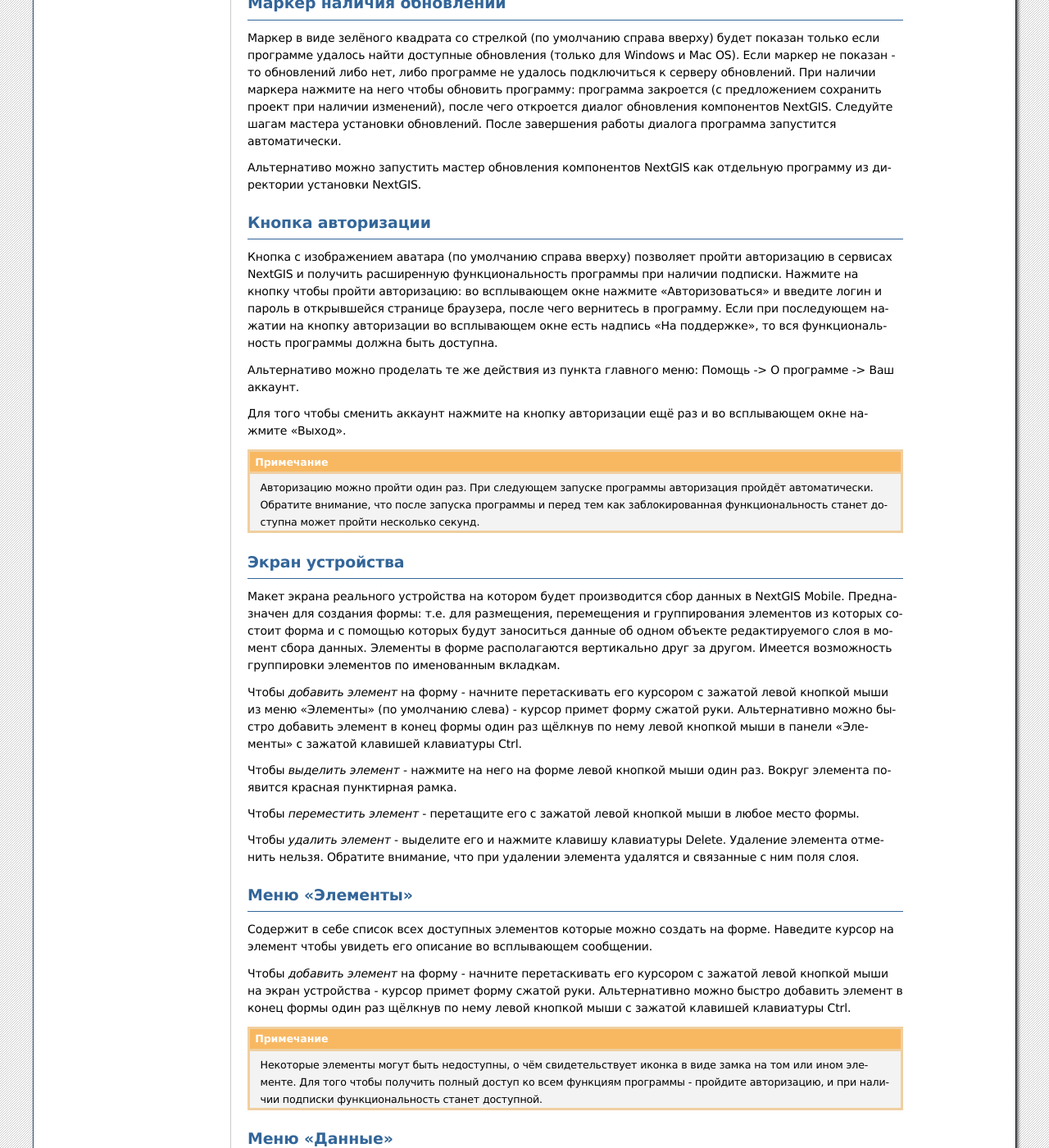
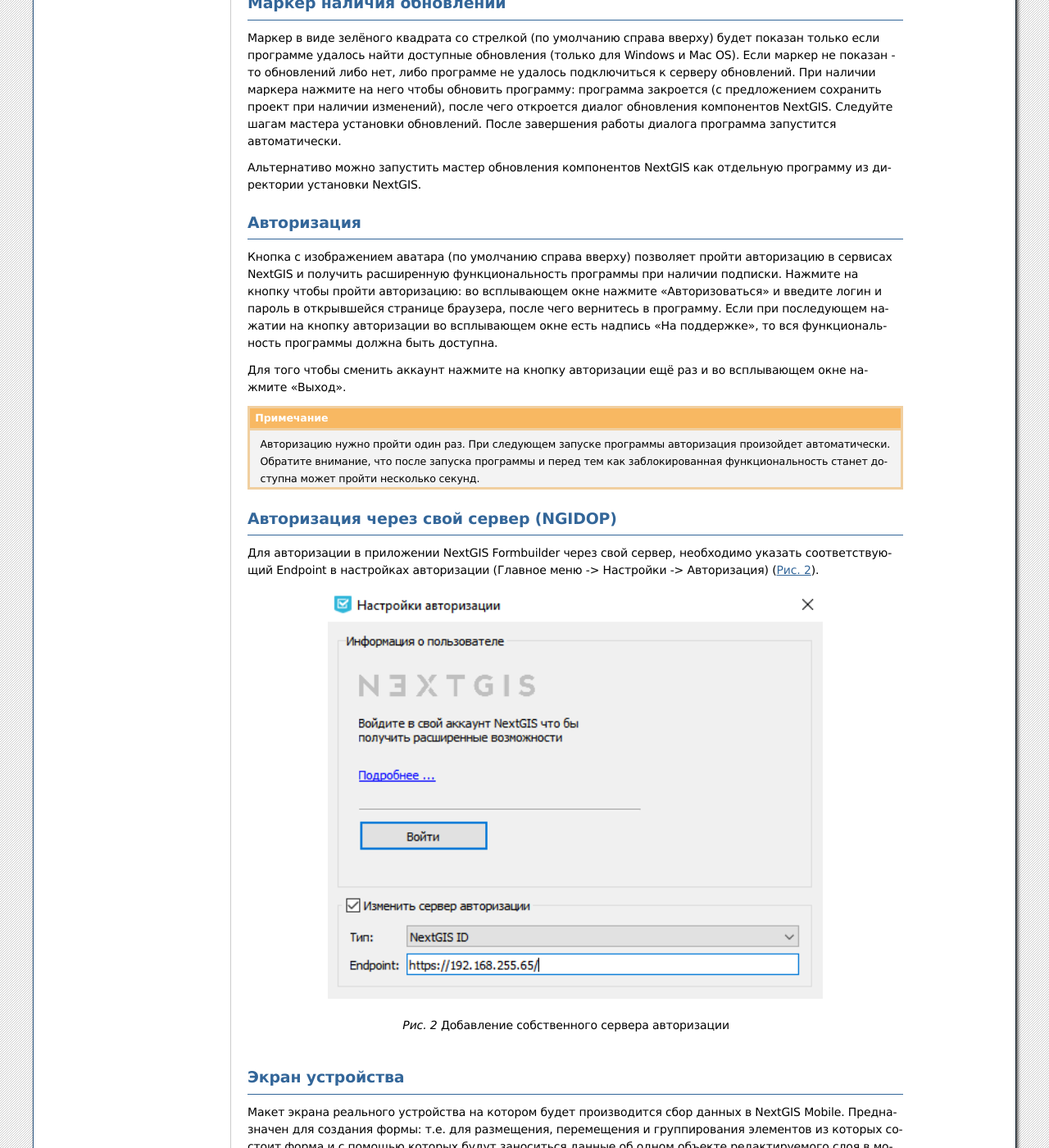
Before and after one commit to nextgis/docs_formbuilder, a Sphinx documentation site: the page built from source/gui.rst, in a window 1280 px wide and 1400 px high, scrolled down 1938 px. Shown: the whole window at 82% size. Built offline with Sphinx 7.4.7, drawn with Linux system fonts in a browser that asks for light colours; formulas are drawn with MathJax 3; some of the changed text lies outside the part shown.

Commit message:
about ngidop

```diff
--- a/source/gui.rst
+++ b/source/gui.rst
@@ -12,7 +12,7 @@
    :align: center
    :width: 16cm
 
-   Внешний вид интерфейса приложения Formbuilder.
+   Внешний вид интерфейса приложения Formbuilder
 
    Цифрами обозначено: 1 - главное меню; 2 - панель инструментов; 3 - маркер наличия обновлений; 4 - кнопка авторизации; 5 - "экран устройства"; 6 - меню "Элементы"; 7 - меню "Данные"; 8 - меню "Свойства".
 
@@ -72,17 +72,29 @@
 
 Альтернативо можно запустить мастер обновления компонентов NextGIS как отдельную программу из директории установки NextGIS.
 
-Кнопка авторизации
-------------------
+Авторизация
+-----------
 
 Кнопка с изображением аватара (по умолчанию справа вверху) позволяет пройти авторизацию в сервисах NextGIS и получить расширенную функциональность программы при наличии подписки. Нажмите на кнопку чтобы пройти авторизацию: во всплывающем окне нажмите "Авторизоваться" и введите логин и пароль в открывшейся странице браузера, после чего вернитесь в программу. Если при последующем нажатии на кнопку авторизации во всплывающем окне есть надпись "На поддержке", то вся функциональность программы должна быть доступна.
 
-Альтернативо можно проделать те же действия из пункта главного меню: Помощь -> О программе -> Ваш аккаунт.
-
 Для того чтобы сменить аккаунт нажмите на кнопку авторизации ещё раз и во всплывающем окне нажмите "Выход".
 
+
 .. note::
-    Авторизацию можно пройти один раз. При следующем запуске программы авторизация пройдёт автоматически. Обратите внимание, что после запуска программы и перед тем как заблокированная функциональность станет доступна может пройти несколько секунд.
+    Авторизацию нужно пройти один раз. При следующем запуске программы авторизация произойдет автоматически. Обратите внимание, что после запуска программы и перед тем как заблокированная функциональность станет доступна может пройти несколько секунд.
+
+
+Авторизация через свой сервер (NGIDOP)
+--------------------------------------
+
+Для авторизации в приложении NextGIS Formbuilder через свой сервер, необходимо указать соответствующий Endpoint в настройках авторизации (Главное меню -> Настройки -> Авторизация) (:numref:`Endpoint_Formbuilder`).
+
+.. figure:: _static/Endpoint_Formbuilder.png
+   :name: Endpoint_Formbuilder
+   :align: center
+   :width: 16cm
+
+   Добавление собственного сервера авторизации
 
 Экран устройства
 ----------------
```
